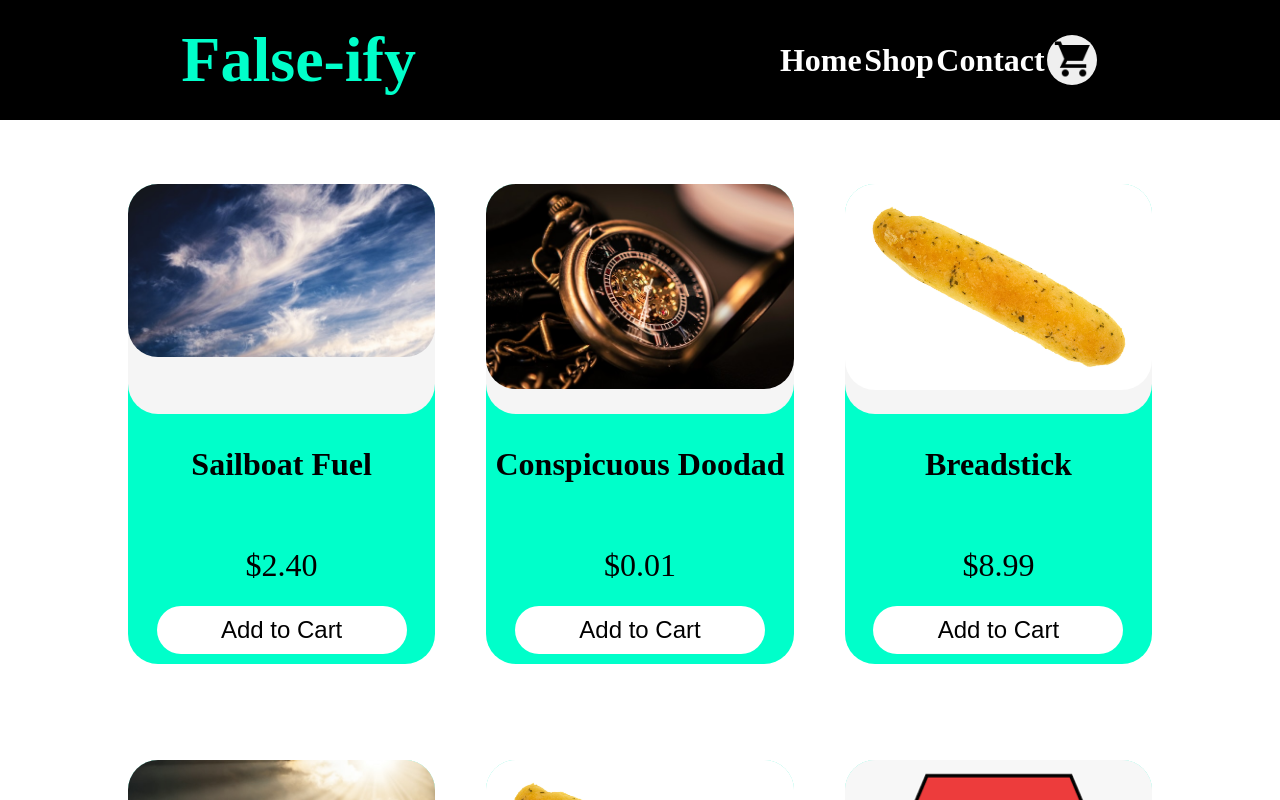
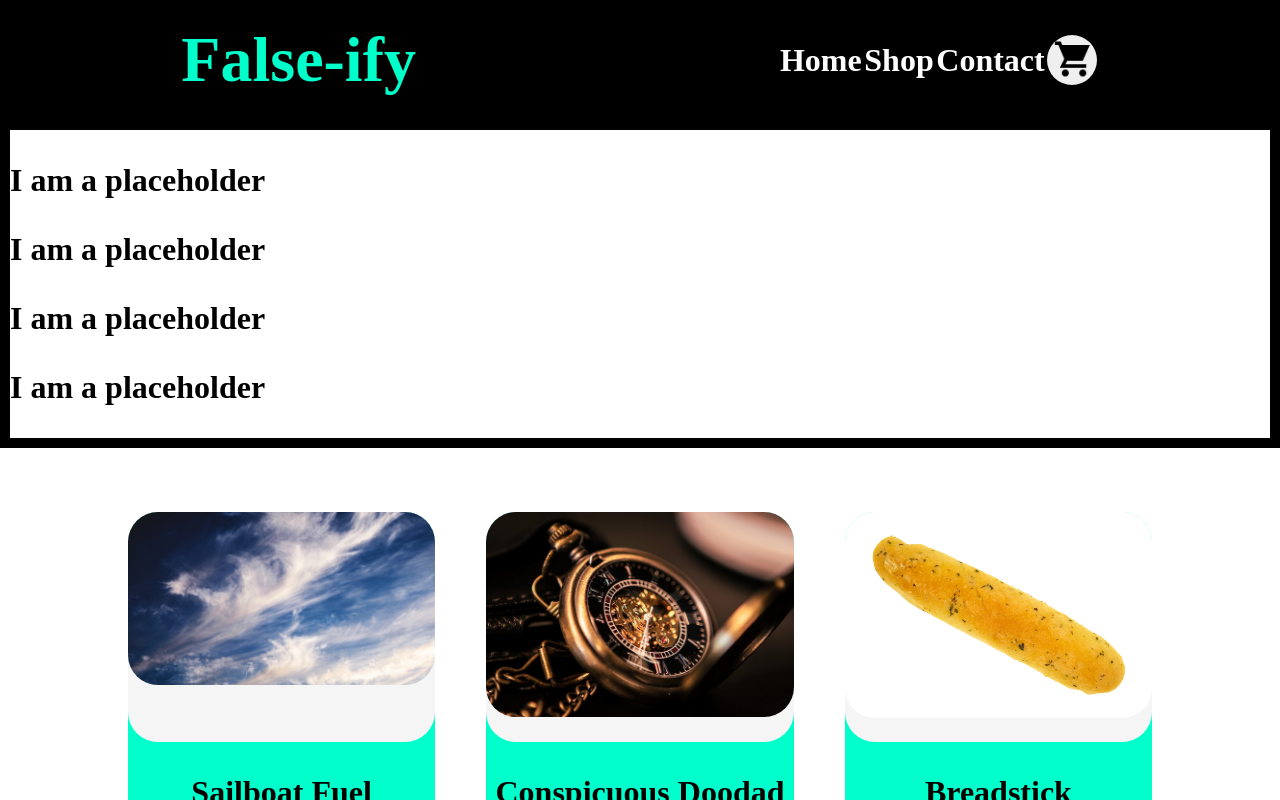
Before and after one commit to ZippyDaFish/shopping-cart, a React (Create React App) app: page /shop in a window 1280 px wide. Shown: the top 800 px of the page. Built offline with nearby package versions, Linux system fonts and the light colour scheme.

Commit message:
Add Cart module

```diff
--- a/src/Shop.js
+++ b/src/Shop.js
@@ -1,5 +1,6 @@
 import React, { Component, PureComponent } from 'react';
 import TitleBar from './components/TitleBar.js'
+import Cart from './components/Cart.js';
 import ProductCard from './components/ProductCard.js';
 
 import './styles/Shop.css';
@@ -15,6 +16,7 @@ const Shop = () => {
     return(
         <div>
             <TitleBar/>
+            <Cart/>
             <div className='content-container'>
                 <div className='grid-container'>
                     <ProductCard img={SailboatFuel} name="Sailboat Fuel" price="$2.40"/>
--- /dev/null
+++ b/src/components/Cart.js
@@ -0,0 +1,15 @@
+import React from 'react';
+import '../styles/Cart.css';
+
+const Cart = () => {
+    return(
+        <div className='cart-container'>
+            <p>I am a placeholder</p>
+            <p>I am a placeholder</p>
+            <p>I am a placeholder</p>
+            <p>I am a placeholder</p>
+        </div>
+    );
+};
+
+export default Cart;
--- a/src/components/TitleBar.js
+++ b/src/components/TitleBar.js
@@ -1,5 +1,5 @@
 import React from 'react';
-import '../styles/TitleBar.css'
+import '../styles/TitleBar.css';
 
 import cartIcon from '../images/shopping-cart-icon.png';
 
--- /dev/null
+++ b/src/styles/Cart.css
@@ -0,0 +1,8 @@
+.cart-container {
+    position: sticky;
+    top: 0;
+    height: 100%;
+
+    background-color: white;
+    border: solid 10px black;
+}
```
